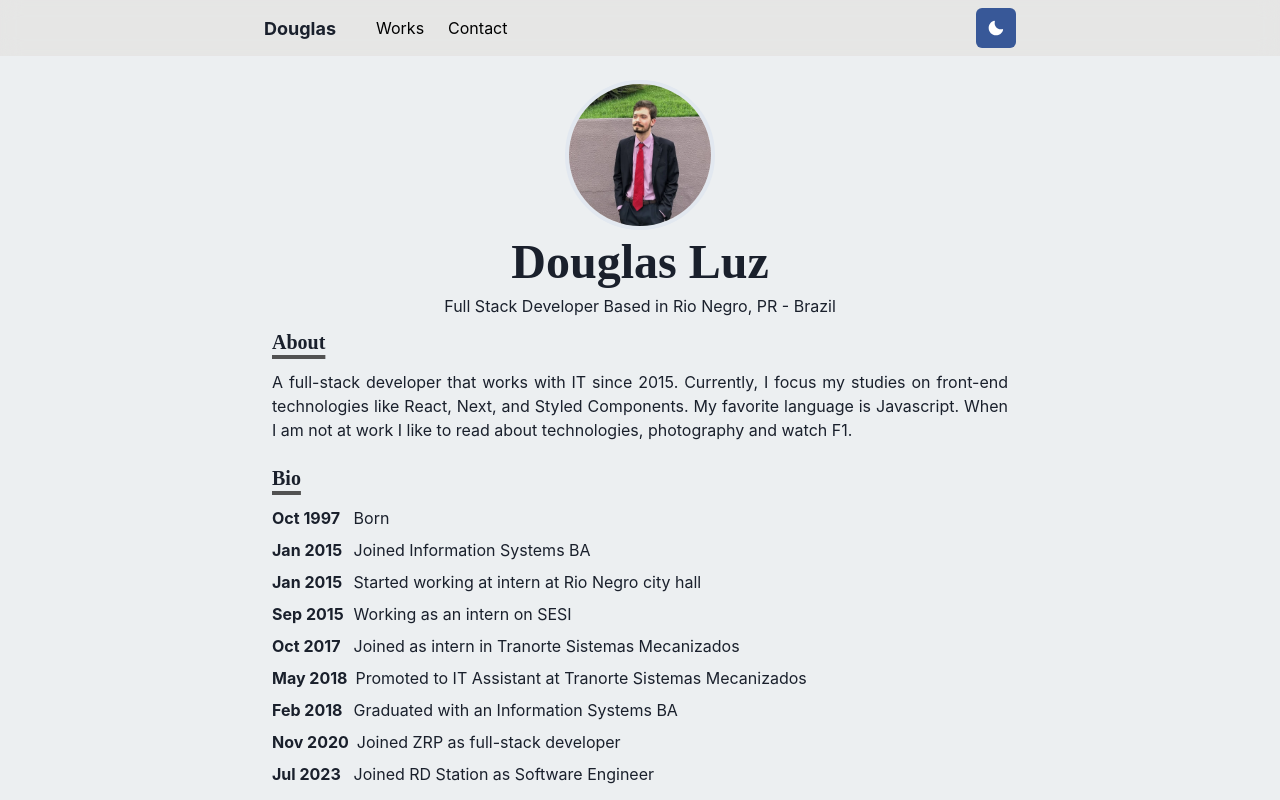
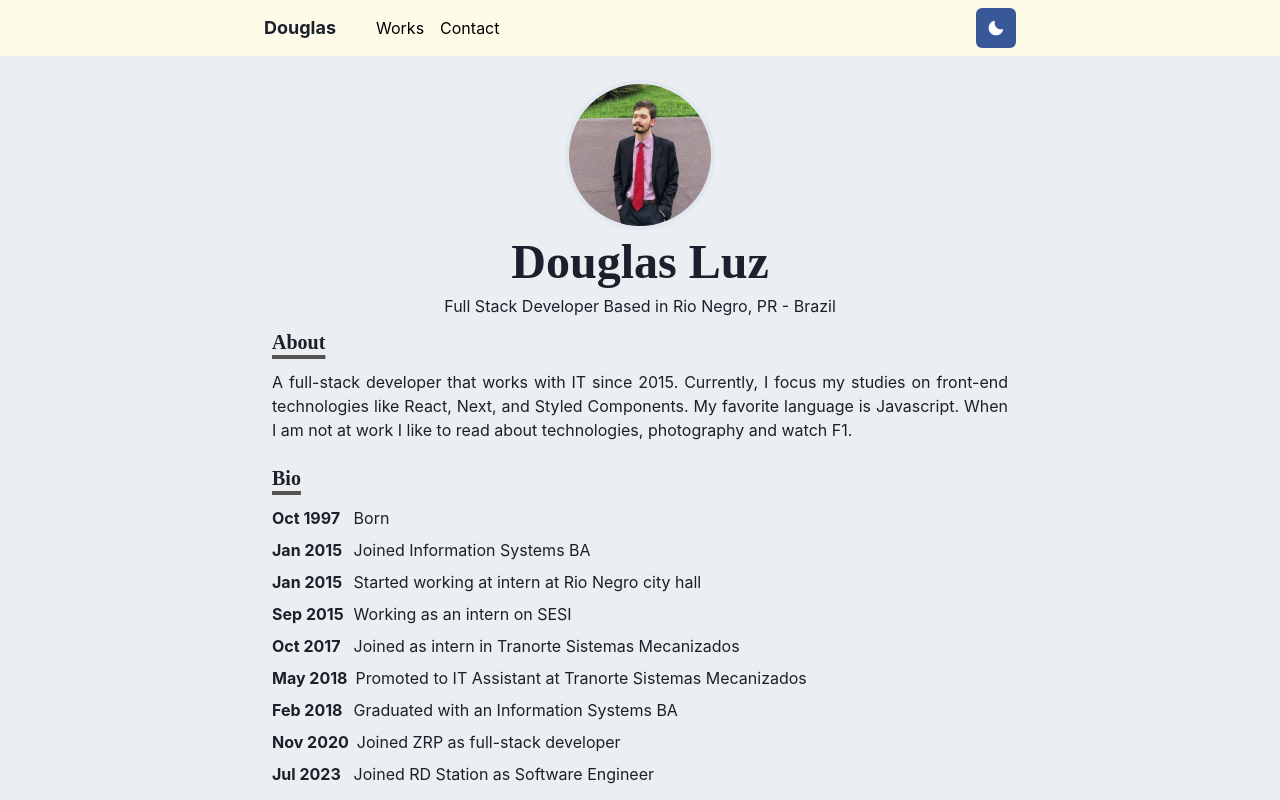
Before and after one commit to dougluz/douglasluz.com, a Next.js app: page / in a window 1280 px wide. Shown: the top 800 px of the page. Built offline with nearby package versions, Linux system fonts and the light colour scheme.

Commit message:
reafacor: now header uses tailwind

```diff
--- a/components/layouts/main.js
+++ b/components/layouts/main.js
@@ -4,7 +4,7 @@ import { Footer } from "../footer"
 import { Nav } from "../nav"
 
 export const Main = ({ children, router }) => (
-  <Box as="main">
+  <main>
     <Head>
       <meta name="viewport" content="width=device-width, initial-scale=1" />
       <meta name="description" content="Douglas Luz homepage" />
@@ -26,5 +26,5 @@ export const Main = ({ children, router }) => (
       {children}
     </Container>
     <Footer />
-  </Box>
+  </main>
 )
--- a/components/nav.js
+++ b/components/nav.js
@@ -1,6 +1,5 @@
 import NextLink from "next/link"
-import { useColorModeValue } from "@chakra-ui/color-mode"
-import { Box, Container, Flex, Stack, Text } from "@chakra-ui/layout"
+import { Box, Flex, Stack, Text } from "@chakra-ui/layout"
 import { LinkItem } from "./linkItem"
 import {
   IconButton,
@@ -13,27 +12,11 @@ import {
 import { HamburgerIcon } from "@chakra-ui/icons"
 import { ThemeButton } from "./themeButton"
 
-export const Nav = (props) => {
-  const { path } = props
-
+export const Nav = ({ path }) => {
   return (
-    <Box
-      position="fixed"
-      width="100%"
-      bg={useColorModeValue("#d4cbc140", "#09090a80")}
-      css={{ backdropFilter: "blur(10px)" }}
-      zIndex={1}
-      {...props}
-    >
-      <Container
-        display="flex"
-        p={2}
-        maxW="container.md"
-        wrap="wrap"
-        align="center"
-        justify="space-between"
-      >
-        <Box mr={2} display={{ base: "inline-block", md: "none" }}>
+    <div className="fixed w-full flex justify-center bg-yellow-50 z-10">
+      <div className="flex w-full p-2 max-w-3xl flex-wrap items-center justify-between">
+        <div className="mr-2 inline-block md:invisible md:mr-0 md:w-0">
           <Menu isLazy id="navbar-menu">
             <MenuButton
               as={IconButton}
@@ -53,40 +36,25 @@ export const Nav = (props) => {
               </NextLink>
             </MenuList>
           </Menu>
-        </Box>
-        <Flex align="center">
+        </div>
+        <div className="flex align-center">
           <NextLink href="/">
-            <Text
-              style={{ cursor: "pointer" }}
-              mr={8}
-              fontSize="lg"
-              fontWeight="bold"
-            >
-              Douglas
-            </Text>
+            <p className="cursor-pointer mr-8 text-lg font-bold">Douglas</p>
           </NextLink>
-        </Flex>
+        </div>
 
-        <Stack
-          direction={{ base: "column", md: "row" }}
-          display={{ base: "none", md: "flex" }}
-          width={{ base: "full", md: "auto" }}
-          alignItems="center"
-          flexGrow={1}
-          mt={{ base: 4, md: 0 }}
-          spacing={2}
-        >
+        <div className="hidden flex-row items-center gap-4 md:inline-block">
           <LinkItem path={path} href="/works">
             Works
           </LinkItem>
           <LinkItem path={path} href="/contact">
             Contact
           </LinkItem>
-        </Stack>
-        <Box align="right" flex={1}>
+        </div>
+        <div className="flex flex-1 left-0 justify-end">
           <ThemeButton />
-        </Box>
-      </Container>
-    </Box>
+        </div>
+      </div>
+    </div>
   )
 }
```
